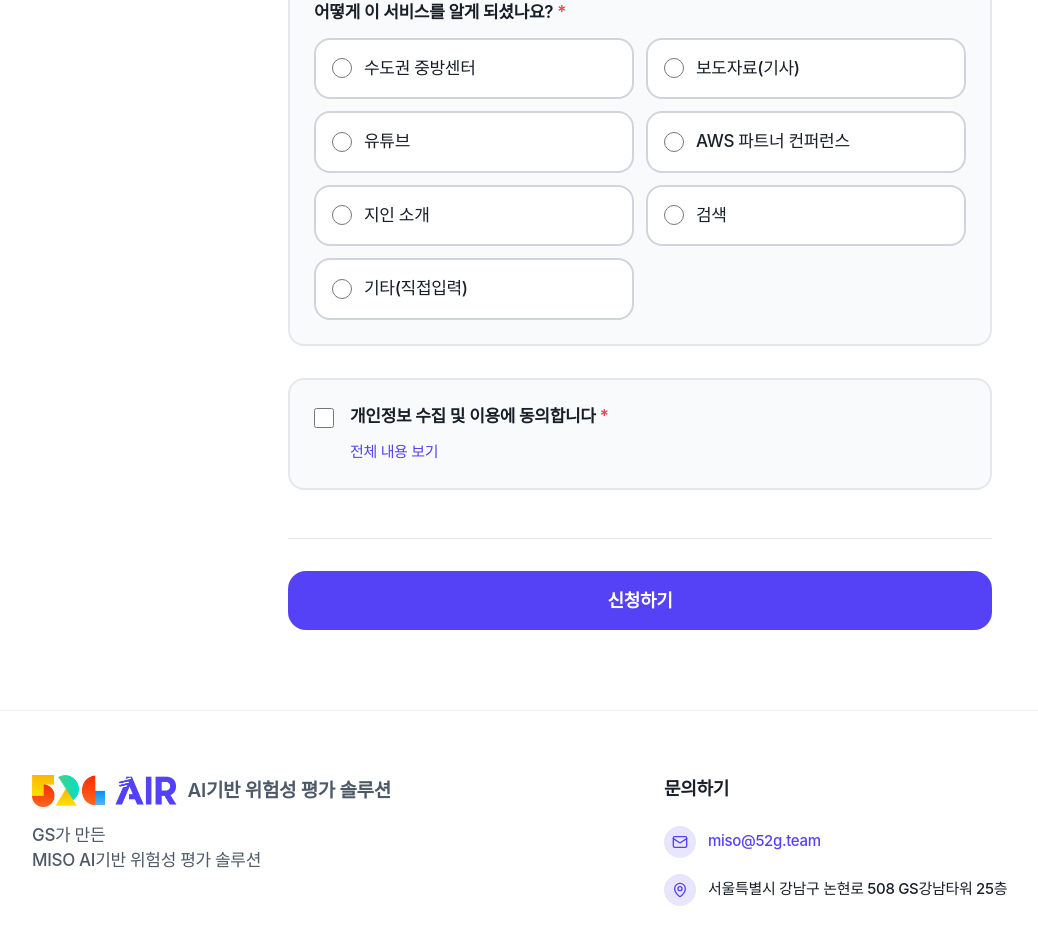
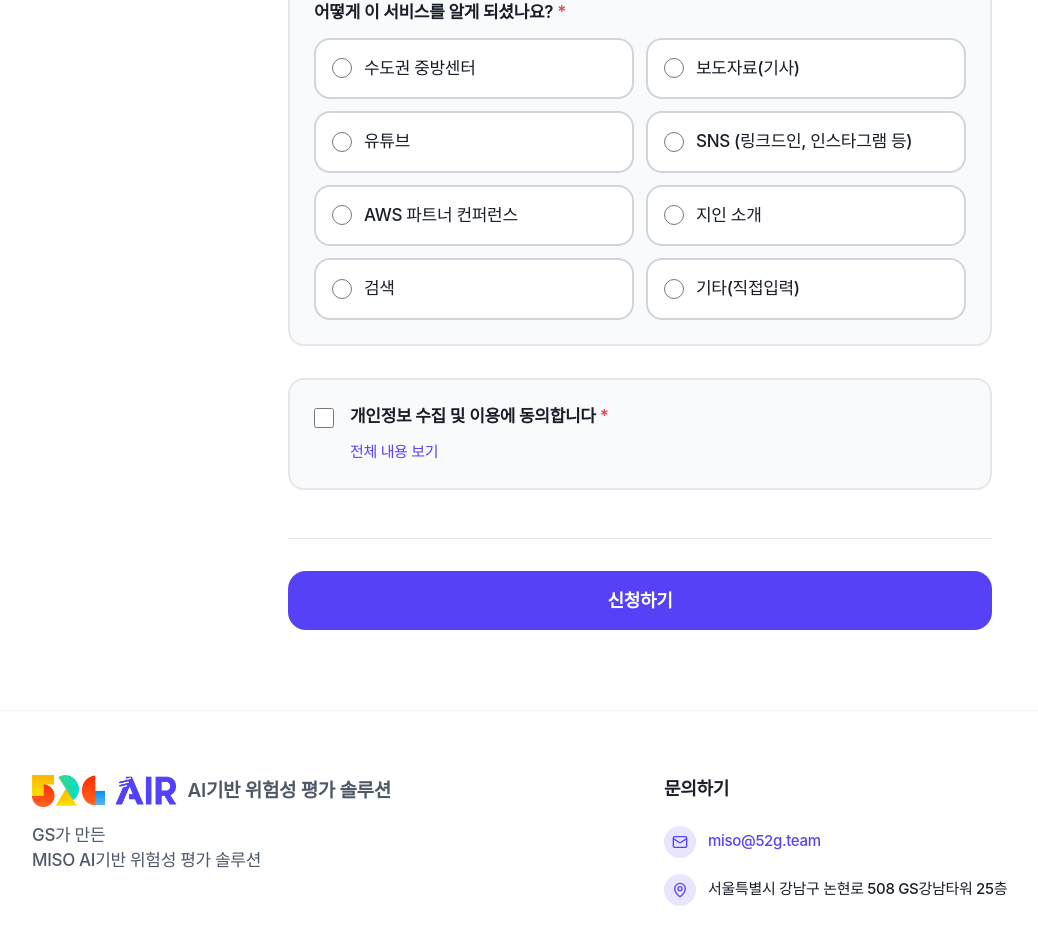
Before and after one commit to simpson52/airlanding, a Next.js app: page /form in a window 1280 px wide. Shown: the part 1120-2046 px from the top of the page, without its empty margins (0-1038 px from the left). Built offline with nearby package versions, Linux system fonts and the light colour scheme.

Commit message:
feat(form): 유입경로에 SNS (링크드인, 인스타그램 등) 선택지 추가
Made-with: Cursor

```diff
--- a/app/form/page.tsx
+++ b/app/form/page.tsx
@@ -14,6 +14,10 @@ const REFERRAL_SOURCE_OPTIONS = [
   { value: "수도권 중방센터", label: "수도권 중방센터" },
   { value: "보도자료(기사)", label: "보도자료(기사)" },
   { value: "유튜브", label: "유튜브" },
+  {
+    value: "SNS (링크드인, 인스타그램 등)",
+    label: "SNS (링크드인, 인스타그램 등)",
+  },
   { value: "AWS 파트너 컨퍼런스", label: "AWS 파트너 컨퍼런스" },
   { value: "지인 소개", label: "지인 소개" },
   { value: "검색", label: "검색" },
```
Also changed, not shown: 1 other file (tests, documents, lock files or other folders).
